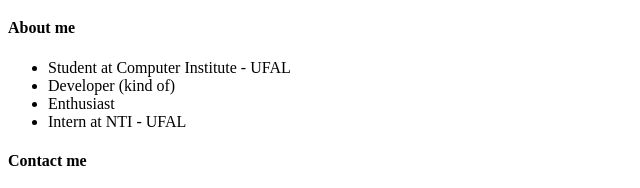
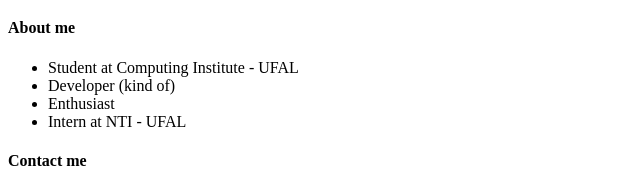
Before and after one commit to myrondavid/myrondavid.com, a plain HTML site: page index.html in a window 1280 px wide. Shown: the part 149-337 px from the top of the page, 0-640 px from the left. Drawn offline with Linux system fonts and the light colour scheme.

Commit message:
Change on index

```diff
--- a/index.html
+++ b/index.html
@@ -12,7 +12,7 @@
         <p>
             <h4>About me</h4>
             <ul>
-                <li>Student at Computer Institute - UFAL</li>
+                <li>Student at Computing Institute - UFAL</li>
                 <li>Developer (kind of)</li>
                 <li>Enthusiast</li>
                 <li>Intern at NTI - UFAL</li>
```
